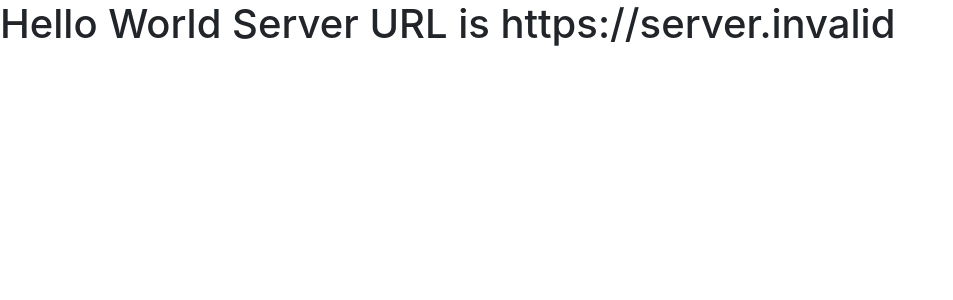
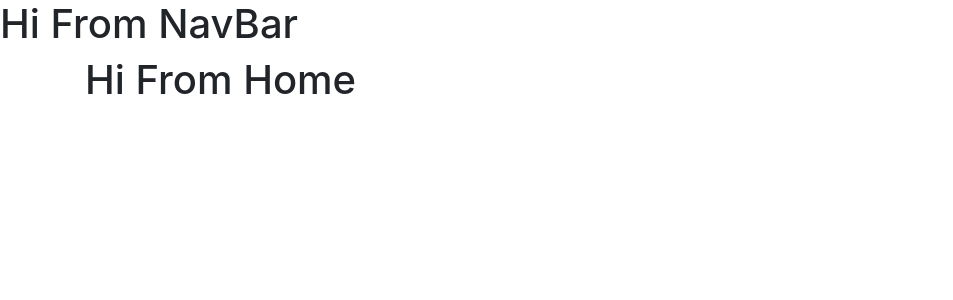
Before and after one commit to danstarns/project.md, a React (Create React App) app in the folder client/: page / in a window 1280 px wide. Shown: the top 300 px of the page, without its empty margins (0-953 px from the left). Built offline with nearby package versions, Linux system fonts and the light colour scheme; no server answers.

Commit message:
feat: add react-router with home component

```diff
--- a/client/package.json
+++ b/client/package.json
@@ -25,6 +25,7 @@
     "react": "^16.13.1",
     "react-bootstrap": "^1.0.1",
     "react-dom": "^16.13.1",
+    "react-router-dom": "^5.2.0",
     "react-scripts": "3.4.1"
   },
   "devDependencies": {
--- a/client/src/App.js
+++ b/client/src/App.js
@@ -1,12 +1,21 @@
-/* eslint-disable no-undef */
 import React from "react"
+import { BrowserRouter as Router, Switch, Route } from "react-router-dom"
+import { Container } from "react-bootstrap"
 import { AuthContext, GraphQL } from "./contexts/index.js"
+import { Home, NavBar } from "./components/index.js"
 
 function App() {
   return (
     <GraphQL.Provider>
       <AuthContext.Provider>
-        <h1>Hello World Server URL is {process.env.REACT_APP_API_URL}</h1>
+        <NavBar />
+        <Container>
+          <Router>
+            <Switch>
+              <Route exact path="/" component={Home} />
+            </Switch>
+          </Router>
+        </Container>
       </AuthContext.Provider>
     </GraphQL.Provider>
   )
--- /dev/null
+++ b/client/src/components/Home.js
@@ -0,0 +1,7 @@
+import React from "react"
+
+function Home() {
+  return <h1>Hi From Home</h1>
+}
+
+export default Home
--- /dev/null
+++ b/client/src/components/NavBar.js
@@ -0,0 +1,13 @@
+import React from "react"
+
+const defaultLinks = ["home"]
+
+const guestLinks = [...defaultLinks, "signup", "login"]
+
+const userLinks = [...defaultLinks, "My Account", "Dashboard", "Logout"]
+
+function NavBar() {
+  return <h1>Hi From NavBar</h1>
+}
+
+export default NavBar
--- /dev/null
+++ b/client/src/components/index.js
@@ -0,0 +1,4 @@
+import Home from "./Home.js"
+import NavBar from "./NavBar.js"
+
+export { Home, NavBar }
```
Also changed, not shown: 1 other file (tests, documents, lock files or other folders).
